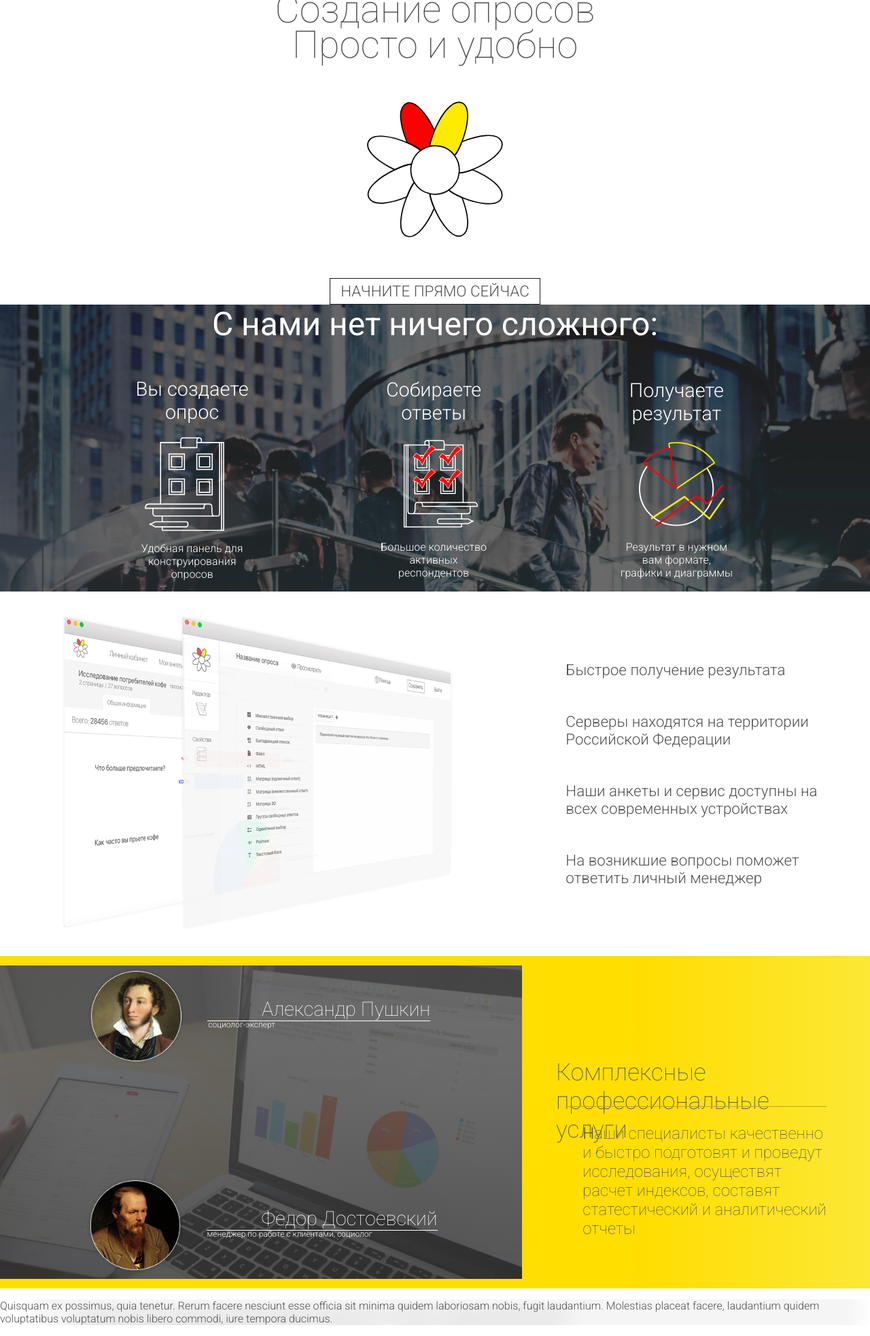
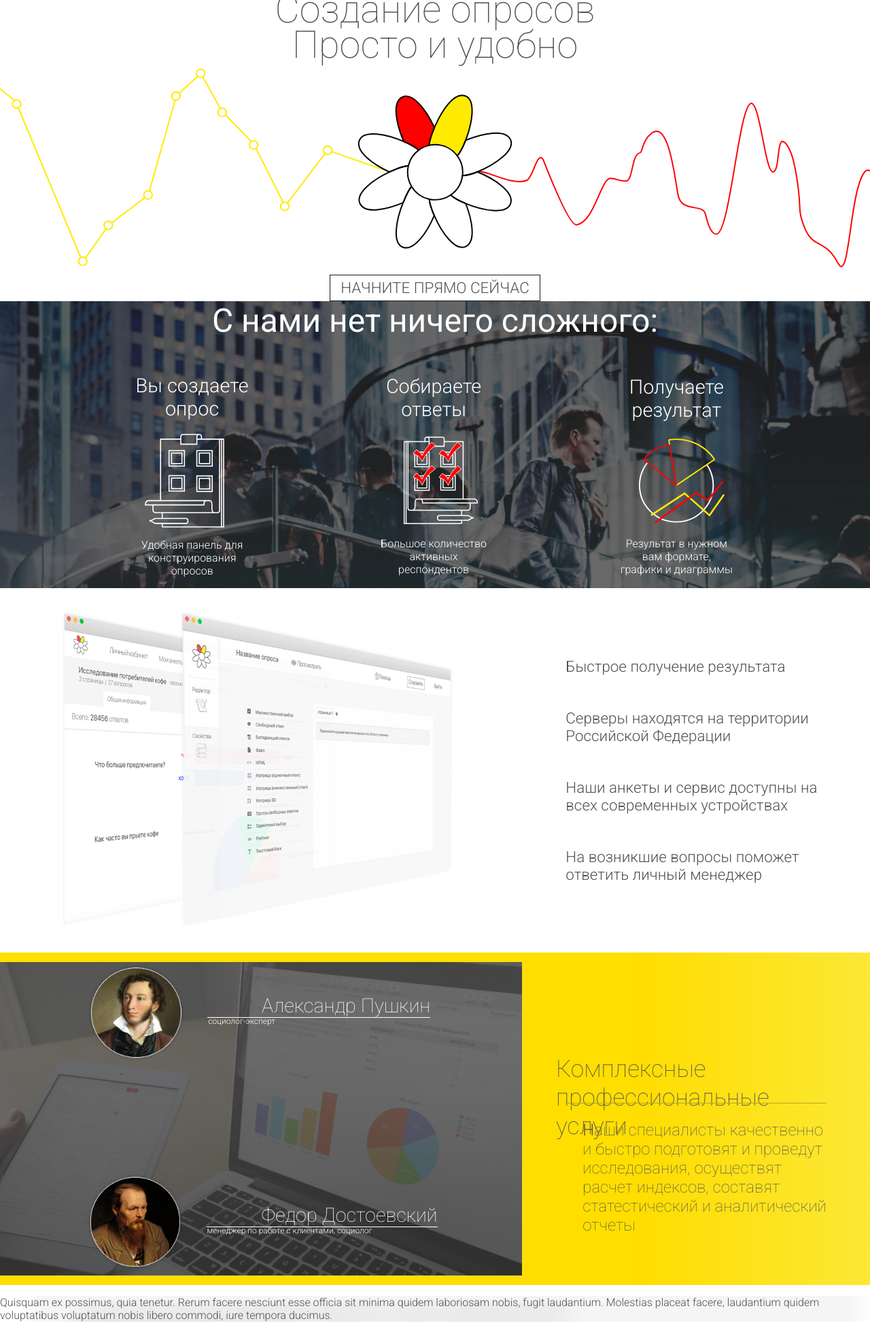
Before and after one commit to neoandrew1000/mypolls, a PHP site: page / in a window 1280 px wide. Shown: the part 71-2036 px from the top of the page at 68% size. After the commit the page ends 2015 px from the top, so only its background shows below. Run offline with PHP 8.4, Linux system fonts and the light colour scheme; some libraries are stand-ins or nearby versions.

Commit message:
add bg svg in first slider

```diff
--- a/index.php
+++ b/index.php
@@ -49,10 +49,10 @@
 	    <ul class="menu" id="leftMenu">
 		    <!--<li data-menuanchor="fistPage"><a href="#fistPage">fistSlaider</a></li>
 		    <li data-menuanchor="secondPage"><a href="#secondPage">secondSlider</a></li>
-		    <li data-menuanchor="3rdPage"><a href="#3rdPage">3rd Slider</a></li>
-		    <li data-menuanchor="4thPage"><a href="#4thPage">4th Slider</a></li>-->
-			<li data-menuanchor="5thPage"><a href="#5thPage">Тарифы</a></li>
-		    <li data-menuanchor="6thPage"><a href="#6thPage">Услуги</a></li>
+		    <li data-menuanchor="3rdPage"><a href="#3rdPage">3rd Slider</a></li>-->
+		    <li data-menuanchor="5thPage"><a href="#5thPage">Тарифы</a></li>
+		    <li data-menuanchor="4thPage"><a href="#4thPage">Услуги</a></li>
+		    <!--<li data-menuanchor="6thPage"><a href="#6thPage">6 thPage</a></li>-->
 		    <li class="respondents"><a href="http">Вход для респондентов</a></li>
 		</ul>
 		<!-- правое меню -->
--- a/sass/build/css/style.css
+++ b/sass/build/css/style.css
@@ -76,10 +76,11 @@
   #fullpage #section1 ul li {
     margin: auto; }
     #fullpage #section1 ul li div {
-      margin: 50px;
-      width: 200px;
-      height: 200px;
-      background-image: url(../../../svg/logo.svg); }
+      width: 100vw;
+      height: 295px;
+      background-image: url(../../../svg/logo.svg);
+      background-size: cover;
+      background-position: 50% 50%; }
   #fullpage #section1 ul li:nth-child(-n+3) h1 {
     font-weight: 100; }
   #fullpage #section1 ul li:nth-child(1) h1 {
--- a/sass/style.sass
+++ b/sass/style.sass
@@ -49,10 +49,12 @@
 				margin: auto
 
 				div // логотип
-					margin: 50px
-					width: 200px
-					height: 200px
+					width: 100vw
+					height: 295px
 					background-image: url(../../../svg/logo.svg)
+					background-size: cover
+					background-position: 50% 50%
+
 			li:nth-child(-n+3) //первые 3 элемента списка
 
 				h1
```
Also changed, not shown: svg/logo.svg.
